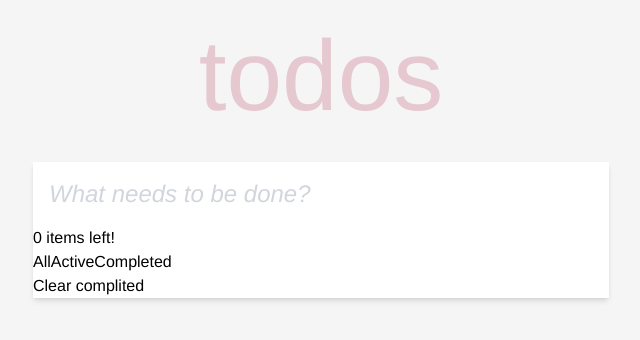
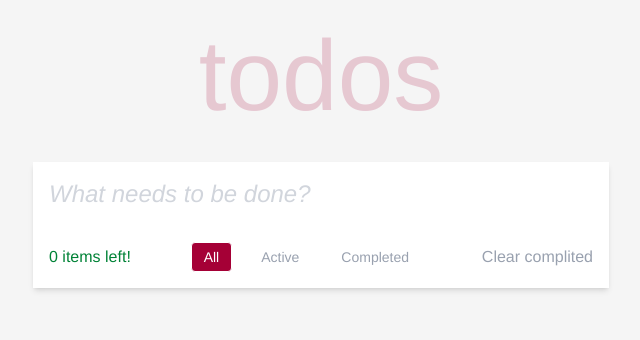
Before and after one commit to eegrishina/todo-app, a React (Vite) app: page / in a window 1280 px wide. Shown: the top 340 px of the page, without its empty margins (319-959 px from the left). Built offline with nearby package versions, Linux system fonts and the light colour scheme.

Commit message:
Update TodoOptions structure and add style

```diff
--- a/src/components/TodoOptions.tsx
+++ b/src/components/TodoOptions.tsx
@@ -6,21 +6,37 @@ interface TodoOptionsProps {
 }
 
 export default function TodoOptions({ incompleted, currentFilter, onChangeFilter, onClear }: TodoOptionsProps) {
+    const filters: Array<"all" | "active" | "completed"> = ["all", "active", "completed"];
+
     return (
-        <div>
-            <p>{incompleted} {incompleted === 1 ? "item" : "items"} left!</p>
-            <div>
-                <button onClick={() => onChangeFilter("all")}>
-                    All
-                </button>
-                <button onClick={() => onChangeFilter("active")}>
-                    Active
-                </button>
-                <button onClick={() => onChangeFilter("completed")}>
-                    Completed
-                </button>
+        <div className="flex justify-between items-center font-light text-gray-400 p-4">
+            <p className="text-green-700">
+                {incompleted} {incompleted === 1 ? "item" : "items"} left!
+            </p>
+
+            <div className="flex justify-between items-center gap-4">
+                {filters.map(filter => {
+                    const isActive = currentFilter === filter;
+                    return (
+                        <button
+                            key={filter}
+                            onClick={() => onChangeFilter(filter)}
+                            className={`px-3 py-1 rounded text-sm capitalize cursor-pointer select-none border border-white ${isActive
+                                ? "bg-rose-800 text-white border-rose-800"
+                                : "hover:border-rose-800 hover:text-gray-600"}`}
+                        >
+                            {filter}
+                        </button>
+                    )
+                })}
             </div>
-            <button onClick={onClear}>Clear complited</button>
+
+            <button
+                className="cursor-pointer select-none hover:text-gray-600"
+                onClick={onClear}
+            >
+                Clear complited
+            </button>
         </div>
     )
 }
```
